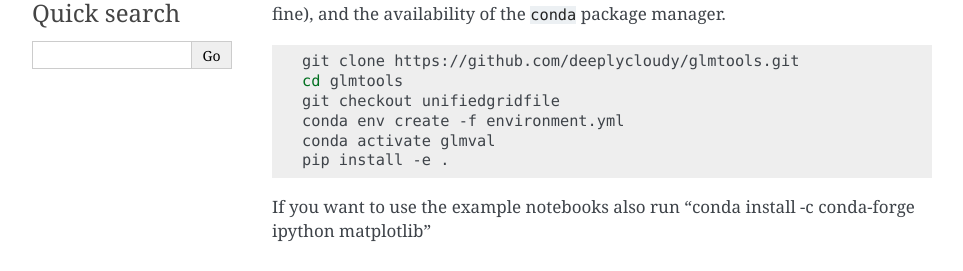
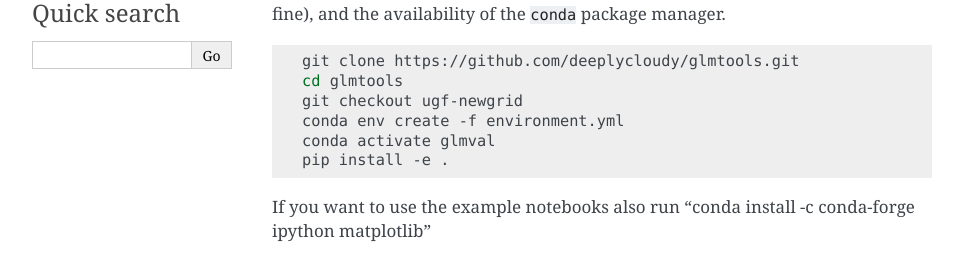
Before and after one commit to deeplycloudy/glmtools, a Sphinx documentation site: the page built from docs/index.rst, in a window 1280 px wide and 900 px high, scrolled down 333 px. Shown: the part 168-439 px from the top of the window, without its empty margins (148-1111 px from the left). Built offline with Sphinx 7.4.7, drawn with Linux system fonts in a browser that asks for light colours; pages that are not in the unit, such as notebooks, are missing from menus.

Commit message:
Refer to correct branch in install instructions

```diff
--- a/docs/index.rst
+++ b/docs/index.rst
@@ -37,7 +37,7 @@ fine), and the availability of the ``conda`` package manager.
 
    git clone https://github.com/deeplycloudy/glmtools.git
    cd glmtools
-   git checkout unifiedgridfile
+   git checkout ugf-newgrid
    conda env create -f environment.yml
    conda activate glmval
    pip install -e .
```
